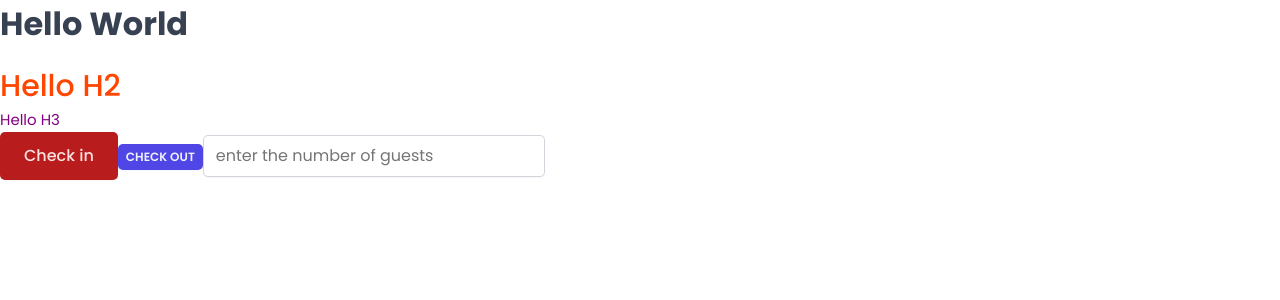
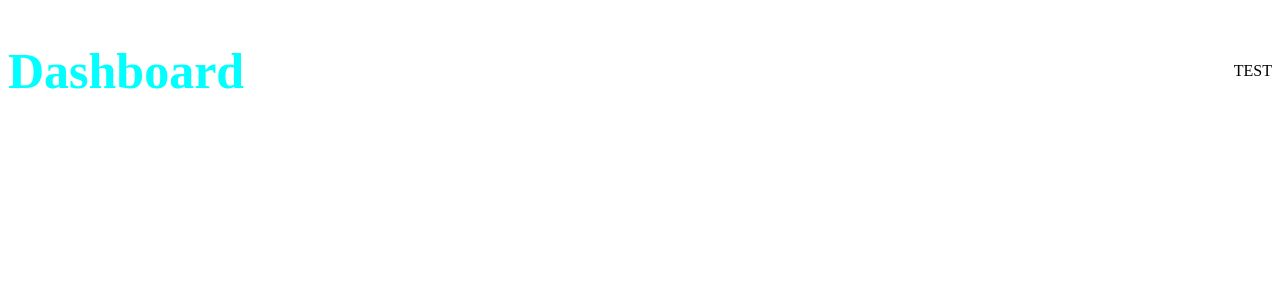
Before and after one commit to MoomenEltelbany/the-wild-oasis, a React (Vite) app: page / in a window 1280 px wide. Shown: the top 300 px of the page. Built offline with nearby package versions, Linux system fonts and the light colour scheme; a web font is replaced by a local one.

Commit message:
Set up the routing and pages

```diff
--- a/package.json
+++ b/package.json
@@ -12,6 +12,7 @@
   "dependencies": {
     "react": "^19.1.1",
     "react-dom": "^19.1.1",
+    "react-router-dom": "^6.30.1",
     "styled-components": "^6.1.19"
   },
   "devDependencies": {
--- a/src/App.jsx
+++ b/src/App.jsx
@@ -1,26 +1,28 @@
-import styled from "styled-components";
-import GlobalStyles from "./styles/GlobalStyles";
-import Button from "./ui/Button";
-import Input from "./ui/Input";
-import Heading from "./ui/Heading";
-import Row from "./ui/Row";
+import { BrowserRouter, Route, Routes } from "react-router-dom";
+import Dashboard from "./pages/Dashboard";
+import Bookings from "./pages/Bookings";
+import Cabins from "./pages/Cabins";
+import Users from "./pages/Users";
+import Settings from "./pages/Settings";
+import Account from "./pages/Account";
+import Login from "./pages/Login";
+import PageNotFound from "./pages/PageNotFound";
 
-export default function App() {
+function App() {
     return (
-        <>
-            <GlobalStyles />
-            <div>
-                <Row type="vertical">
-                    <Heading>Hello World</Heading>
-                    <Heading as="h2">Hello H2</Heading>
-                </Row>
-                <Heading as="h3">Hello H3</Heading>
-                <Button size="large" variation="danger">
-                    Check in
-                </Button>
-                <Button size="small">Check Out</Button>
-                <Input type="number" placeholder="enter the number of guests" />
-            </div>
-        </>
+        <BrowserRouter>
+            <Routes>
+                <Route path="/" element={<Dashboard />} />
+                <Route path="bookings" element={<Bookings />} />
+                <Route path="cabins" element={<Cabins />} />
+                <Route path="users" element={<Users />} />
+                <Route path="settings" element={<Settings />} />
+                <Route path="account" element={<Account />} />
+                <Route path="login" element={<Login />} />
+                <Route path="*" element={<PageNotFound />} />
+            </Routes>
+        </BrowserRouter>
     );
 }
+
+export default App;
```
Also changed, not shown: 1 other file (tests, documents, lock files or other folders).
